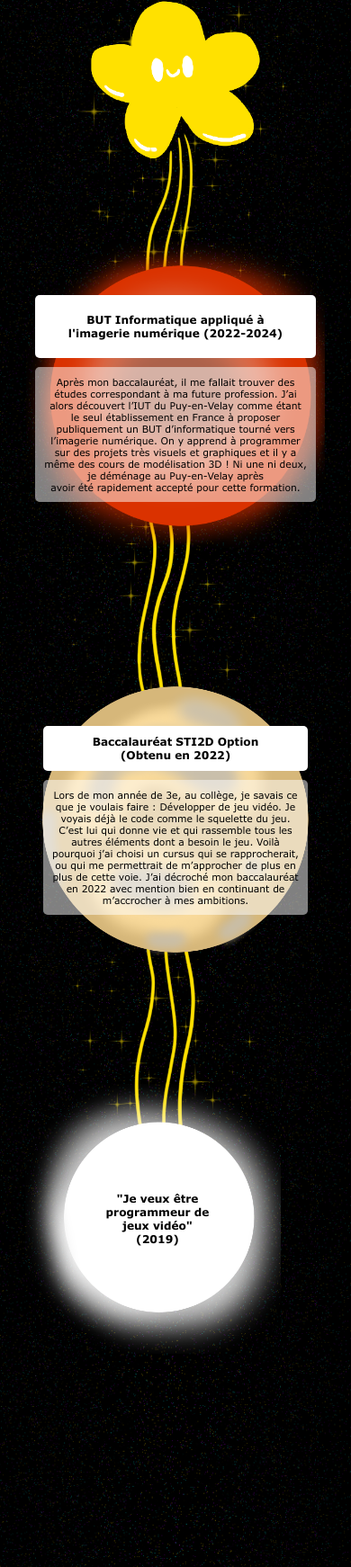
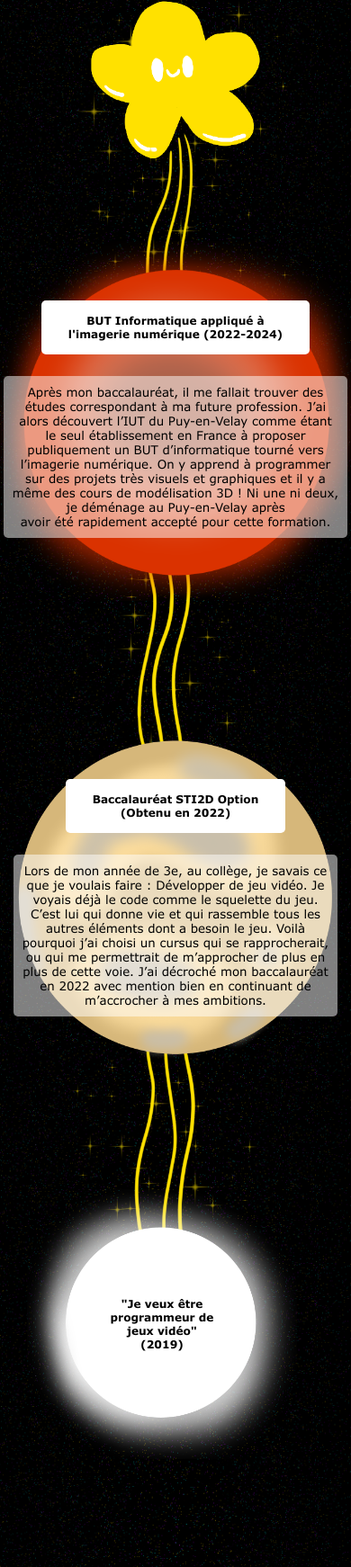
Before and after one commit to AloukiUwU/portfolio, a PHP site: page /formation.html in a window 390 px wide. Shown: the part 238-1980 px from the top of the page at 90% size. Run offline with PHP 8.4, Linux system fonts and the light colour scheme.

Commit message:
nouvelle gestion des images des planètes

```diff
--- a/styles/formationStyle.css
+++ b/styles/formationStyle.css
@@ -18,7 +18,7 @@ h2{
 
 div > p {
 	color: #000000;
-	font-size: calc(10px + .2vw);
+	font-size: calc(13px + .1vw);
 	text-align: center;
 	font-family: 'MSReferenceSansSerif', 'Arial', sans-serif;
 
@@ -56,32 +56,58 @@ div > p {
 	background-image: url("/ressources/img/formation/form-planet-but.png");
 	background-size: cover;
 	background-repeat: no-repeat;
-	padding: 200px 135px 200px 135px; /* différence gauche/droite pour remettre à la bonne taille */
 	z-index: 10;
+
+	width: 700px;
+	height: 700px;
+
 	position: relative;
 	top: -100px;
 	left: -15px;
+
+	display: flex;
+	flex-direction: column;
+	align-items: center;
+	justify-content: center;
 }
 
 
 #bac {
+	z-index: 10;
 	background-image: url("/ressources/img/formation/form-planet-bac.png");
 	background-size: cover;
-	padding: 150px 130px;
-	z-index: 10;
+	background-repeat: no-repeat;
+
+	width: 550px;
+	height: 550px;
+
 	position: relative;
 	top: -220px;
 	left: -15px;
+
+	display: flex;
+	flex-direction: column;
+	align-items: center;
+	justify-content: center;
 }
 
 #base {
+	z-index: 10;
     background-image: url("/ressources/img/formation/form-planet-base.png");
 	background-size: cover;
-	padding: 130px 100px 130px 110px;
-	z-index: 10;
+	background-repeat: no-repeat;
+
+	width: 300px;
+	height: 300px;
+
 	position: relative;
 	top: -340px;
 	left: -40px;
+
+	display: flex;
+	flex-direction: column;
+	align-items: center;
+	justify-content: center;
 }
 
 #base h2 {
@@ -103,47 +129,24 @@ div > p {
 	top: -260px;
 }
 
-@media screen and (max-width: 1050px) {
-
-	#but {
-		padding: 210px 170px 200px 170px;
-	}
-
-	#but h2 {
-		padding: 20px 15px
-	}
-
-	#bac {
-		padding: 110px 90px;
-	}
-
-	#base {
-		padding: 110px 80px 110px 90px;
-	}
-
-}
-
 @media screen and (max-width: 900px) {
 
 	#lilstar1 {
 		top: 12vw;
 	}
 
+	h2{
+		padding: 20px 40px;
+	}
 }
 
-@media screen and (max-width: 685px) {
+@media screen and (max-width: 750px) {
 
 	#but{
-		padding: 170px 130px 160px 130px;
+		width: 500px;
+		height: 500px;
 	}
 
-	#bac {
-		padding: 110px 90px;
-	}
-
-	#base {
-		padding: 110px 80px 110px 90px;
-	}
 
 	#lilstar1, #lilstar2 {
 		display: none;
@@ -152,6 +155,10 @@ div > p {
 }
 
 @media screen and (max-width: 600px) {
+
+	h2 {
+		padding: 15px 30px
+	}
 
 	#bg-start {
 		width: 300px;
@@ -164,25 +171,17 @@ div > p {
 
 	#transition2 {
 		width: 300px;
-
+		top: -180px;
 	}
 
 	#but{
-		padding: 90px 50px 80px 50px;
 		top: -50px;
 	}
 
-	h2 {
-		padding: 10px 15px
-	}
-
 	#bac {
-		padding: 70px 40px;
+		width: 400px;
+		height: 400px;
 		top: -150px;
-	}
-
-	#transition2{
-		top: -180px;
 	}
 
 	#base{
@@ -193,17 +192,19 @@ div > p {
 @media screen and (max-width: 500px) {
 
 	#but{
-		padding: 50px 10px 40px 10px;
+		width: 400px;
+		height: 400px;
 		left: 0;
 	}
 
 	#bac {
-		padding: 40px 10px;
+		width: 370px;
+		height: 370px;
 		left:0;
 	}
 
 	#base {
-		left:-25px;
+		left:-15px;
 	}
 
 }
```
